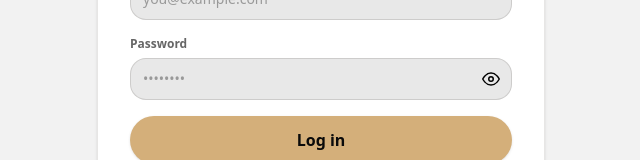
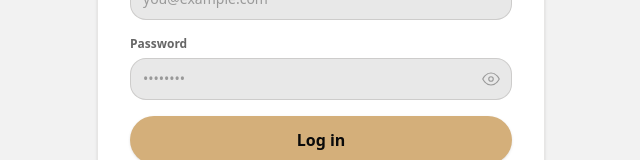
Before and after one commit to anatAtar/refrd-frontend, a Next.js app: page /login in a window 1280 px wide. Shown: the part 474-634 px from the top of the page, without its empty margins (319-959 px from the left). Built offline with nearby package versions, Linux system fonts and the light colour scheme; no server answers.

Commit message:
Lighten password toggle icon
Use the same muted gray as the rest of the form's icons instead of
black, and a thinner stroke so it reads less heavy.

```diff
--- a/src/components/auth/LoginForm.tsx
+++ b/src/components/auth/LoginForm.tsx
@@ -69,18 +69,18 @@ export function LoginForm() {
           <button
             type="button"
             onClick={() => setShowPassword((v) => !v)}
-            className="absolute right-3 top-1/2 -translate-y-1/2 text-black hover:text-text-primary transition-colors"
+            className="absolute right-3 top-1/2 -translate-y-1/2 text-text-muted hover:text-text-secondary transition-colors"
             aria-label={showPassword ? 'Hide password' : 'Show password'}
           >
             {showPassword ? (
-              <svg width="18" height="18" viewBox="0 0 24 24" fill="none" stroke="currentColor" strokeWidth="2" strokeLinecap="round" strokeLinejoin="round">
+              <svg width="18" height="18" viewBox="0 0 24 24" fill="none" stroke="currentColor" strokeWidth="1.5" strokeLinecap="round" strokeLinejoin="round">
                 <path d="M17.94 17.94A10.94 10.94 0 0 1 12 20c-7 0-11-8-11-8a20.42 20.42 0 0 1 5.06-6.06" />
                 <path d="M9.9 4.24A9.12 9.12 0 0 1 12 4c7 0 11 8 11 8a20.42 20.42 0 0 1-3.22 4.44" />
                 <path d="M14.12 14.12a3 3 0 1 1-4.24-4.24" />
                 <line x1="1" y1="1" x2="23" y2="23" />
               </svg>
             ) : (
-              <svg width="18" height="18" viewBox="0 0 24 24" fill="none" stroke="currentColor" strokeWidth="2" strokeLinecap="round" strokeLinejoin="round">
+              <svg width="18" height="18" viewBox="0 0 24 24" fill="none" stroke="currentColor" strokeWidth="1.5" strokeLinecap="round" strokeLinejoin="round">
                 <path d="M1 12s4-8 11-8 11 8 11 8-4 8-11 8-11-8-11-8z" />
                 <circle cx="12" cy="12" r="3" />
               </svg>
```
